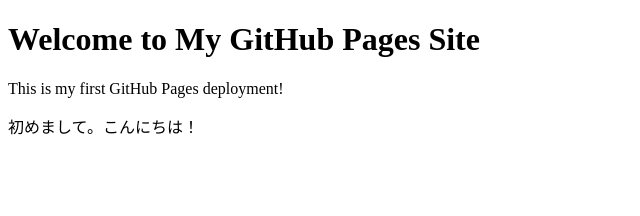
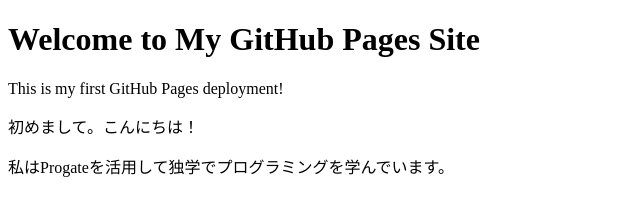
Before and after one commit to nownow224/my-first-web-app, a plain HTML site: page index.html in a window 1280 px wide. Shown: the whole page, without its empty margins (0-640 px from the left). Drawn offline with Linux system fonts and the light colour scheme.

Commit message:
Update index.html

```diff
--- a/index.html
+++ b/index.html
@@ -9,5 +9,6 @@
     <h1>Welcome to My GitHub Pages Site</h1>
     <p>This is my first GitHub Pages deployment!</p>
     <p>初めまして。こんにちは！</p>
+    <p>私はProgateを活用して独学でプログラミングを学んでいます。</p>
 </body>
 </html>
```
